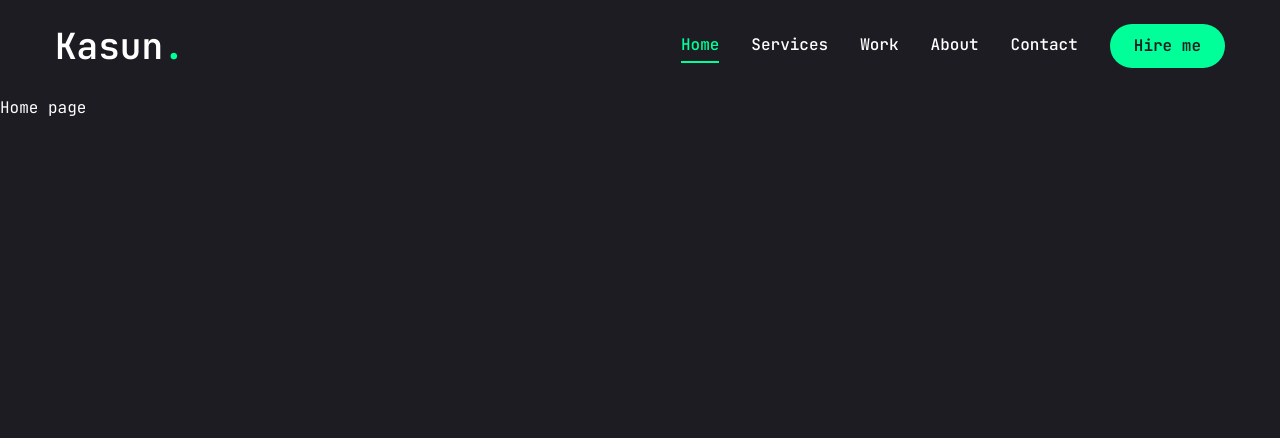
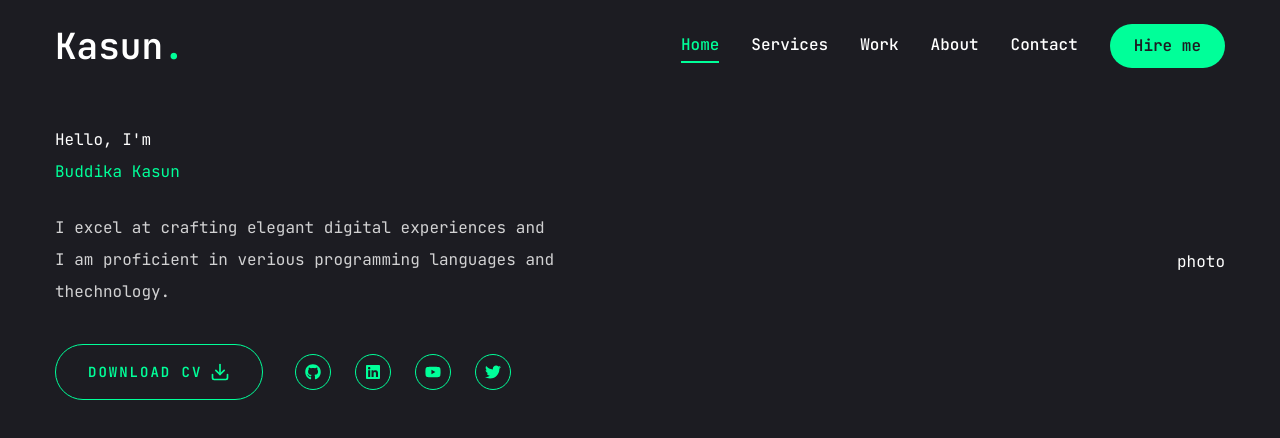
Before and after one commit to Chamika25/Portfolio, a Next.js app: page / in a window 1280 px wide. Shown: the top 438 px of the page. Built offline with nearby package versions, Linux system fonts and the light colour scheme.

Commit message:
Home page edit

```diff
--- a/app/page.jsx
+++ b/app/page.jsx
@@ -1,5 +1,41 @@
+import { Button } from "@/components/ui/button";
+import { FiDownload } from "react-icons/fi";
+
+// Components
+import Social from "@/components/Social";
+
 export default function Home() {
   return (
-    <main>Home page</main>
+    <section>
+      <div className="container mx-auto h-full">
+        <div className="flex flex-col xl:flex-row items-center justify-between xl:pt-8 xl:pb-24">
+          {/* Text */}
+          <div className="text-center xl:text-left">
+            <h1 className="h1 mb-6">
+              Hello, I'm <br/> <span className="text-accent">Buddika Kasun</span>
+            </h1>
+            <p className="max-w-[500px] mb-9 text-white/80">
+              I excel at crafting elegant digital experiences and I am proficient in verious programming languages and thechnology.
+            </p>
+            <div className="flex flex-col xl:flex-row items-center gap-8">
+              {/* CV */}
+              <Button variant="outline" size="lg" className="uppercase flex items-center gap-2">
+                <span>Download CV</span>
+                <FiDownload className="text-xl" />
+              </Button>
+              {/* Social media */}
+              <div className="mb-8 xl:mb-0">
+                <Social
+                  containerStyle="flex gap-6"
+                  iconStyle="w-9 h-9 border border-accent rounded-full flex justify-center items-center text-accent text-base hover:bg-accent hover:text-primary hover:transition-all duration-500"
+                />
+              </div>
+            </div>
+          </div>
+          {/* Photo */}
+          <div>photo</div>
+        </div>
+      </div>
+    </section>
   );
 }
```
